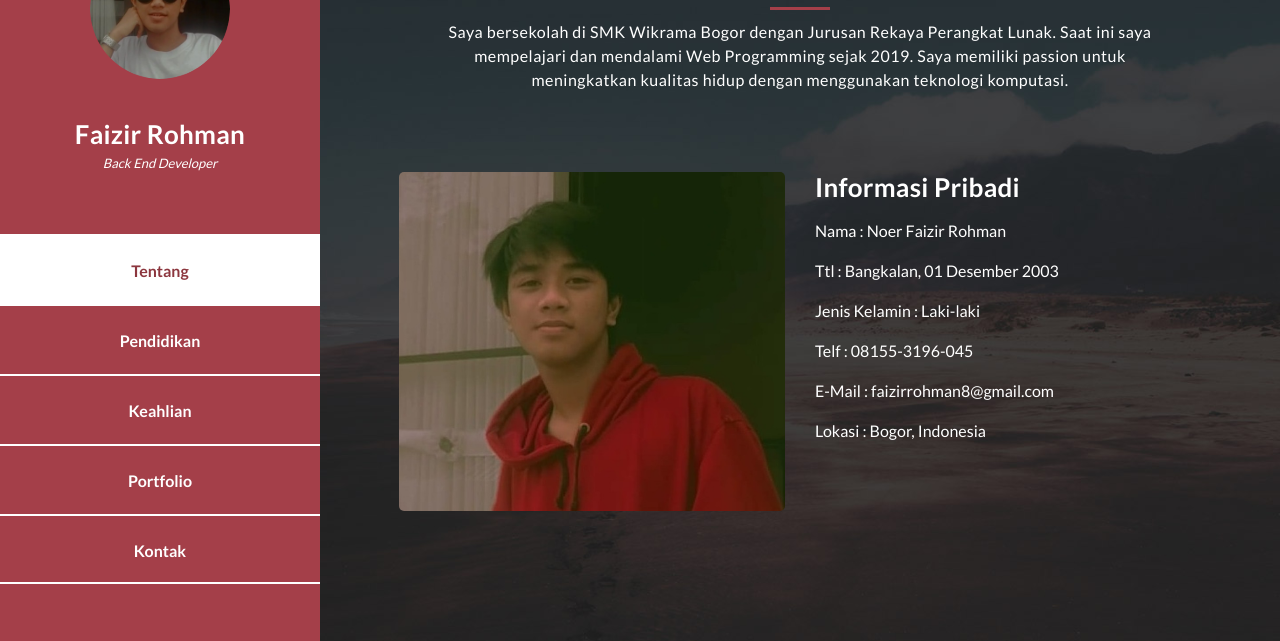
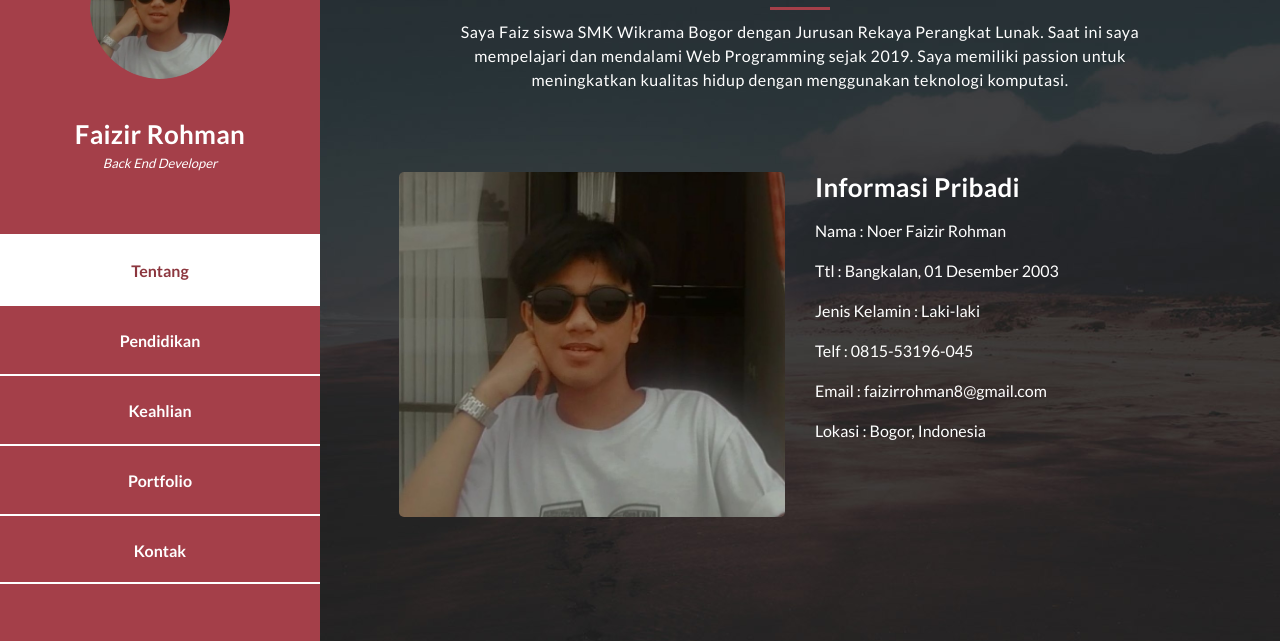
Before and after one commit to faizirrohman/resume-me, a plain HTML site: page index.html in a window 1280 px wide. Shown: the part 121-762 px from the top of the page. Drawn offline with Linux system fonts and the light colour scheme.

Commit message:
Ubah foto Tentang

```diff
--- a/index.html
+++ b/index.html
@@ -72,7 +72,7 @@
           <div class="section-heading">
             <h2>Tentang Saya</h2>
             <div class="line-dec"></div>
-            <span>Saya bersekolah di SMK Wikrama Bogor dengan Jurusan Rekaya Perangkat
+            <span>Saya Faiz siswa SMK Wikrama Bogor dengan Jurusan Rekaya Perangkat
               Lunak. Saat ini saya mempelajari dan mendalami Web Programming sejak
               2019. Saya memiliki passion untuk meningkatkan kualitas hidup dengan
               menggunakan teknologi komputasi.</span>
@@ -81,7 +81,7 @@
             <div class="row">
               <div class="col-md-6">
                 <div class="left-image">
-                  <img src="assets/images/tentang-foto.jpeg" alt="" />
+                  <img src="assets/images/foto-tentang.jpeg" alt="">
                 </div>
               </div>
               <div class="col-md-6">
@@ -90,8 +90,8 @@
                   <p>Nama : Noer Faizir Rohman</p>
                   <p>Ttl : Bangkalan, 01 Desember 2003</p>
                   <p>Jenis Kelamin : Laki-laki</p>
-                  <p>Telf : 08155-3196-045</p>
-                  <p>E-Mail : faizirrohman8@gmail.com</p>
+                  <p>Telf : 0815-53196-045</p>
+                  <p>Email : faizirrohman8@gmail.com</p>
                   <p>Lokasi : Bogor, Indonesia</p>
                 </div>
               </div>
```
Also changed, not shown: assets/images/foto-tentang.jpeg (added), assets/images/tentang-foto.jpeg (deleted).
